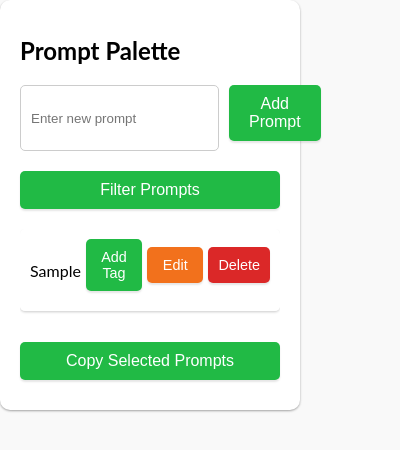
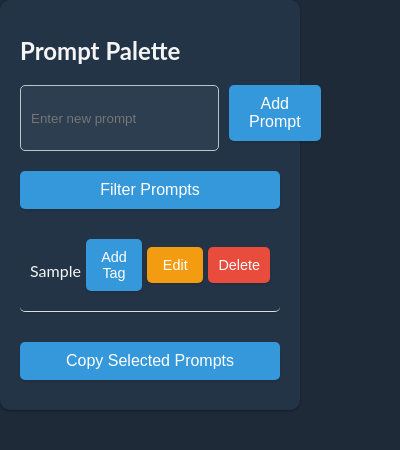
Before and after one commit to aelishRollo/prompt-palette, a browser extension: page popup.html in a window 400 px wide. Both pictures are taken after typing "Sample" into the empty fields and a click on the button "Add Prompt". Drawn offline with Linux system fonts and the light colour scheme.

Commit message:
Update styles to dark mode

```diff
--- a/css/style.css
+++ b/css/style.css
@@ -4,12 +4,13 @@ body {
     padding: 0;
     width: 300px;
     height: 500px; /* Adjusted height */
-    background-color: #f9f9f9;
+    background-color: #1e2a38; /* Dark Blue background */
+    color: #f5f5f5; /* Light Gray text color */
 }
 
 #app {
     padding: 20px;
-    background-color: #ffffff;
+    background-color: #243447; /* Slightly lighter Dark Blue */
     border-radius: 10px;
     box-shadow: 0 1px 3px rgba(0,0,0,0.12), 0 1px 2px rgba(0,0,0,0.24);
 }
@@ -17,6 +18,7 @@ body {
 h1 {
     font-size: 1.5em;
     margin-bottom: 20px;
+    color: #f5f5f5; /* Light Gray */
 }
 
 #prompt-management {
@@ -28,12 +30,14 @@ h1 {
 #prompt-input {
     flex-grow: 1;
     padding: 10px;
-    border: 1px solid #ccc;
+    border: 1px solid #bdc3c7; /* Gray */
     border-radius: 5px;
+    background-color: #2c3e50; /* Darker input background */
+    color: #f5f5f5; /* Light Gray text */
 }
 
 button {
-    background-color: #21ba45;
+    background-color: #3498db; /* Blue */
     color: white;
     border: none;
     padding: 10px 20px;
@@ -49,12 +53,17 @@ button {
 }
 
 button:hover {
-    background-color: #16ab39;
+    background-color: #2980b9; /* Darker Blue */
 }
 
 #toggle-tag-filter {
     margin-bottom: 20px;
     width: 100%;
+    background-color: #3498db; /* Blue */
+}
+
+#toggle-tag-filter:hover {
+    background-color: #2980b9; /* Darker Blue */
 }
 
 #tag-filter-section {
@@ -65,13 +74,16 @@ button:hover {
     display: block;
     margin-bottom: 10px;
     font-size: 1em; /* Larger font size */
+    color: #f5f5f5; /* Light Gray */
 }
 
 #tag-filter-select {
     width: 100%;
     padding: 10px;
-    border: 1px solid #ccc;
+    border: 1px solid #bdc3c7; /* Gray */
     border-radius: 5px;
+    background-color: #2c3e50; /* Darker input background */
+    color: #f5f5f5; /* Light Gray text */
 }
 
 #prompt-list {
@@ -86,7 +98,7 @@ button:hover {
     align-items: center;
     padding: 10px;
     border-bottom: 1px solid #ddd;
-    background-color: #fff;
+    background-color: #243447; /* Slightly lighter Dark Blue */
     border-radius: 5px;
     margin-bottom: 10px;
     transition: background-color 0.3s ease, box-shadow 0.3s ease;
@@ -94,12 +106,13 @@ button:hover {
 }
 
 .prompt-item:hover {
-    background-color: #f0f0f0;
+    background-color: #2c3e50; /* Darker hover background */
     box-shadow: 0 2px 4px rgba(0,0,0,0.1);
 }
 
 .prompt-item span {
     flex-grow: 1;
+    color: #f5f5f5; /* Light Gray */
 }
 
 .prompt-item button {
@@ -114,31 +127,31 @@ button:hover {
 }
 
 .prompt-item button.add-tag {
-    background-color: #21ba45;
+    background-color: #3498db; /* Blue */
 }
 
 .prompt-item button.edit {
-    background-color: #f2711c; /* Orange color for edit */
+    background-color: #f39c12; /* Orange */
 }
 
 .prompt-item button.delete {
-    background-color: #db2828;
+    background-color: #e74c3c; /* Red */
 }
 
 .prompt-item button.add-tag:hover {
-    background-color: #16ab39;
+    background-color: #2980b9; /* Darker Blue */
 }
 
 .prompt-item button.edit:hover {
-    background-color: #d35400; /* Darker shade of orange */
+    background-color: #e67e22; /* Darker Orange */
 }
 
 .prompt-item button.delete:hover {
-    background-color: #c62828;
+    background-color: #c0392b; /* Darker Red */
 }
 
 .prompt-item.selected {
-    background-color: #e0e0e0;
+    background-color: #34495e; /* Even darker Blue */
 }
 
 .full-screen-notification {
@@ -146,7 +159,7 @@ button:hover {
     justify-content: center;
     align-items: center;
     height: 100vh;
-    background-color: #21ba45;
+    background-color: #3498db; /* Blue */
     color: white;
     font-size: 1.5em;
     text-align: center;
```
